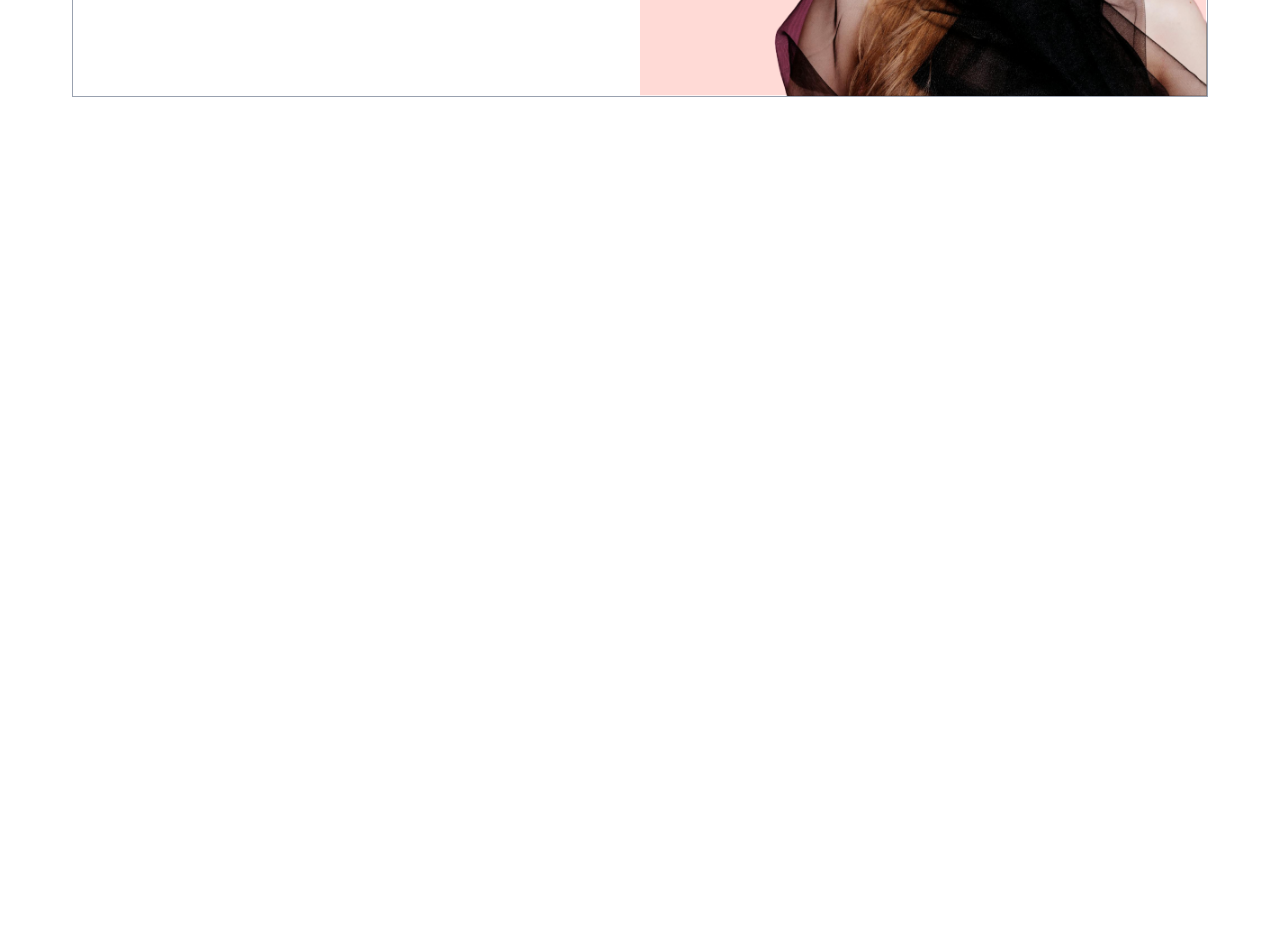
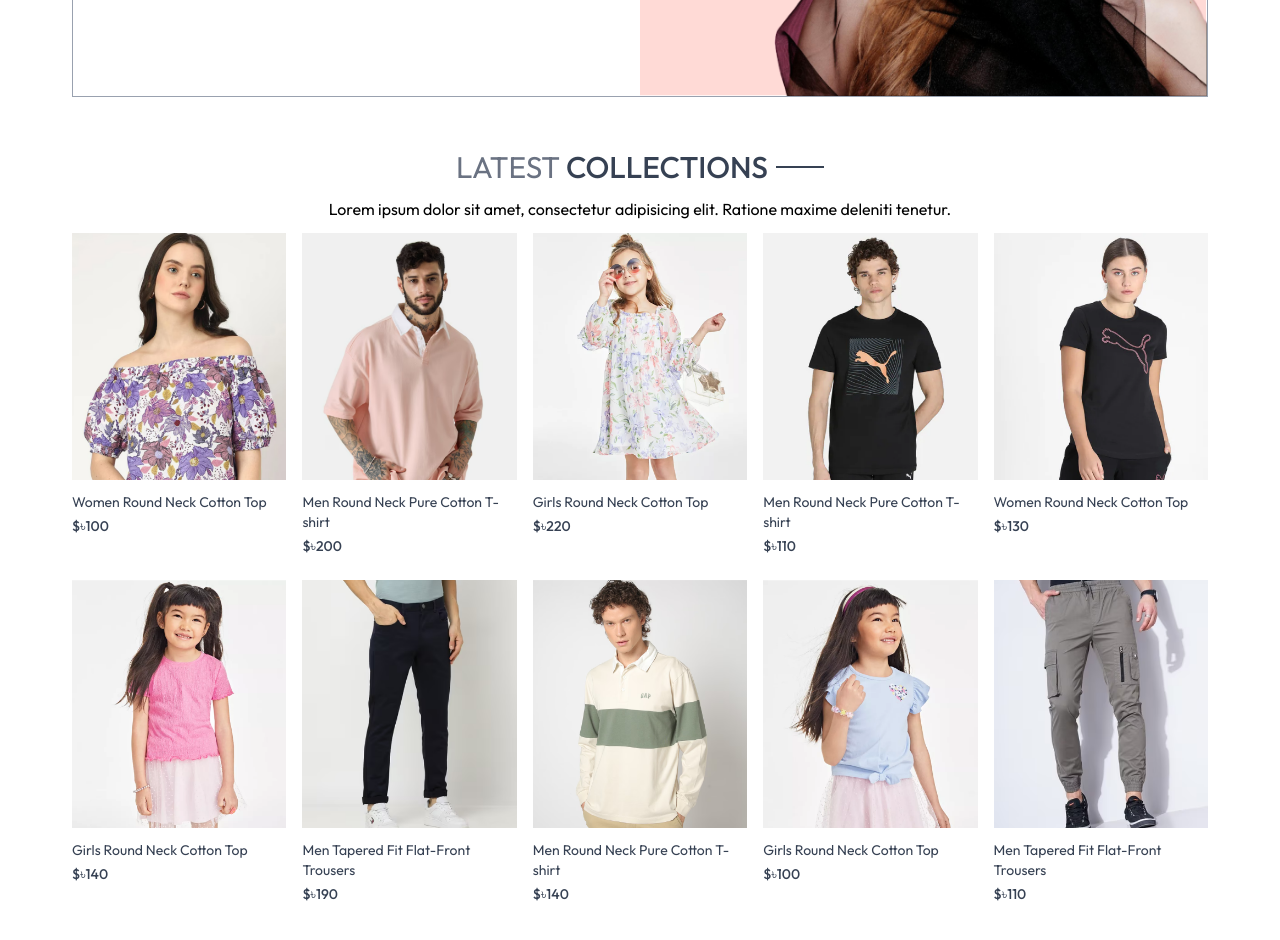
Before and after one commit to shagorpixel/mearn-stack-ecommerce-website-2025, a React (Vite) app in the folder client/: page / in a window 1280 px wide. Shown: the part 440-1380 px from the top of the page. Before the commit the page ends 800 px from the top, so only its background shows below. Built offline with nearby package versions, Linux system fonts and the light colour scheme.

Commit message:
Add Latest Collection Section

```diff
--- /dev/null
+++ b/client/src/Components/LeatestCollection.jsx
@@ -0,0 +1,32 @@
+import React, { useContext, useEffect, useState } from "react";
+import { ShopContext } from "../Context/ShopContext";
+import Title from "./Title";
+import ProductItem from "./ProductItem";
+
+const LeatestCollection = () => {
+  const { products } = useContext(ShopContext);
+  const [latestProducts, setLatestProducts] = useState([]);
+  useEffect(() => {
+    setLatestProducts(products.slice(0, 10));
+  }, []);
+
+  return (
+    <div className=" my-10">
+      <div className=" text-center py-3 text-3xl">
+        <Title text1={"LATEST"} text2={"COLLECTIONS"} />
+        <p className=" text-center w-3/4 m-auto text-xs md:text-sm lg:text-base">
+          Lorem ipsum dolor sit amet, consectetur adipisicing elit. Ratione
+          maxime deleniti tenetur.
+        </p>
+      </div>
+      {/* Rendering Products */}
+      <div className=" grid grid-cols-2 sm:grid-cols-3 md:grid-cols-4 lg:grid-cols-5 gap-4 gap-y-6 ">
+        {
+            latestProducts.map((product,index)=><ProductItem product={product} key={index} />)
+        }
+      </div>
+    </div>
+  );
+};
+
+export default LeatestCollection;
--- a/client/src/Components/Navber.jsx
+++ b/client/src/Components/Navber.jsx
@@ -61,8 +61,8 @@ const Navber = () => {
               <p>Back</p>
             </div>
             {
-              menuList.map(items=>(
-                <NavLink onClick={ ()=>setvisible(false)} to={items.path} className="py-2 pl-6 border border-gray-200 hover:bg-gray-100">
+              menuList.map((items,index)=>(
+                <NavLink key={index} onClick={ ()=>setvisible(false)} to={items.path} className="py-2 pl-6 border border-gray-200 hover:bg-gray-50">
                   {items.name}
                 </NavLink>
               ))
--- /dev/null
+++ b/client/src/Components/ProductItem.jsx
@@ -0,0 +1,18 @@
+import React, { useContext } from 'react';
+import { ShopContext } from '../Context/ShopContext';
+import { Link } from 'react-router-dom';
+
+const ProductItem = ({product}) => {
+    const {currency} = useContext(ShopContext);
+    return (
+        <Link className=' text-gray-700 cursor-pointer' to={`/product/${product._id}`}>
+            <div className=' overflow-hidden'>
+                <img className=' hover:scale-110 transition ease-in-out' src={product.image[0]} alt="" />
+            </div>
+            <p className=' pt-3 pb-1 text-sm'>{product.name}</p>
+            <p className=' text-sm font-medium'>${currency}{product.price}</p>
+        </Link>
+    );
+};
+
+export default ProductItem;
--- /dev/null
+++ b/client/src/Components/Title.jsx
@@ -0,0 +1,12 @@
+import React from 'react';
+
+const Title = ({text1,text2}) => {
+    return (
+        <div className=' inline-flex gap-2 items-center mb-3'>
+            <p className=' text-gray-500'>{text1} <span className=' text-gray-700 font-medium'>{text2}</span></p>
+            <p className=' w-8 sm:w-12 h-[1px] sm:h-[2px] bg-gray-700'></p>
+        </div>
+    );
+};
+
+export default Title;
--- /dev/null
+++ b/client/src/Context/ShopContext.jsx
@@ -0,0 +1,22 @@
+import React, { createContext } from 'react';
+import { products } from '../assets/frontend_assets/assets';
+
+export const ShopContext = createContext();
+
+const ShopContextProvider = ({children}) => {
+    const currency = '৳';
+    const delivary_charge = 100;
+    const value = {
+        products,
+        currency,
+        delivary_charge
+    };
+    return (
+
+        <ShopContext.Provider value={value}>
+            {children}
+        </ShopContext.Provider>
+    );
+};
+
+export default ShopContextProvider;
--- a/client/src/Pages/Home.jsx
+++ b/client/src/Pages/Home.jsx
@@ -1,10 +1,12 @@
 import React from 'react';
 import Hero from '../Components/Hero';
+import LeatestCollection from '../Components/LeatestCollection';
 
 const Home = () => {
     return (
         <div>
-            <Hero></Hero>
+            <Hero />
+            <LeatestCollection />
         </div>
     );
 };
--- a/client/src/main.jsx
+++ b/client/src/main.jsx
@@ -3,9 +3,12 @@ import { createRoot } from 'react-dom/client'
 import './index.css'
 import App from './App.jsx'
 import { BrowserRouter } from 'react-router-dom'
+import ShopContextProvider from './Context/ShopContext.jsx'
 
 createRoot(document.getElementById('root')).render(
   <BrowserRouter>
+  <ShopContextProvider>
     <App />
+  </ShopContextProvider>
   </BrowserRouter>,
 )
```
